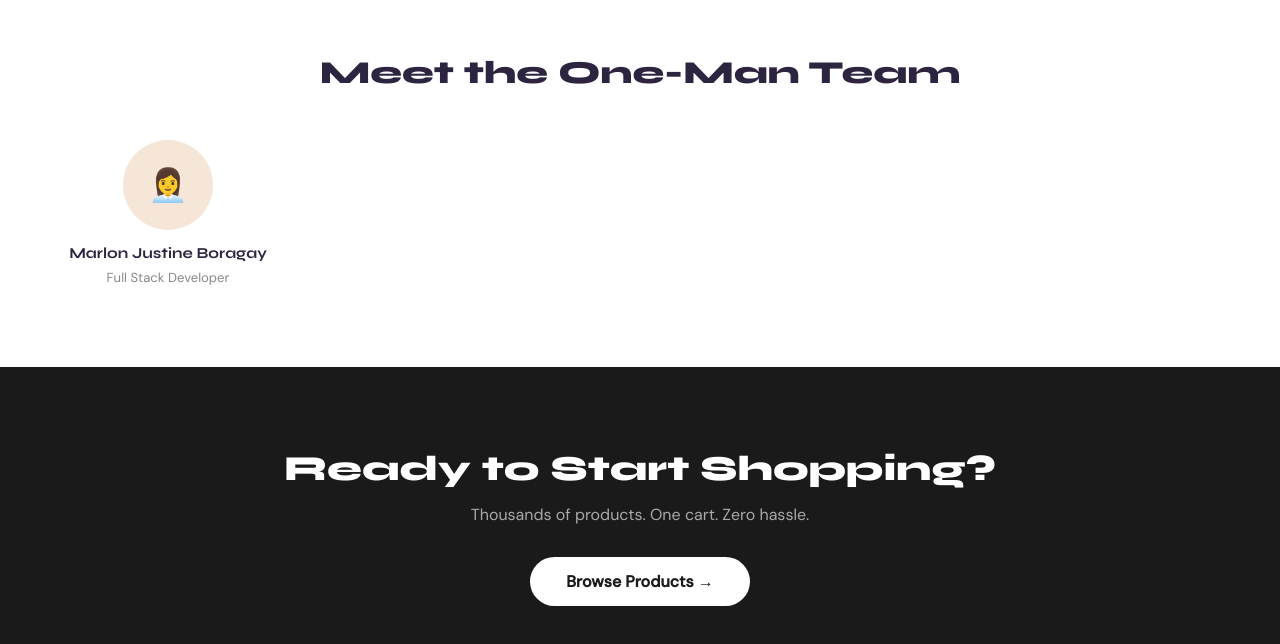
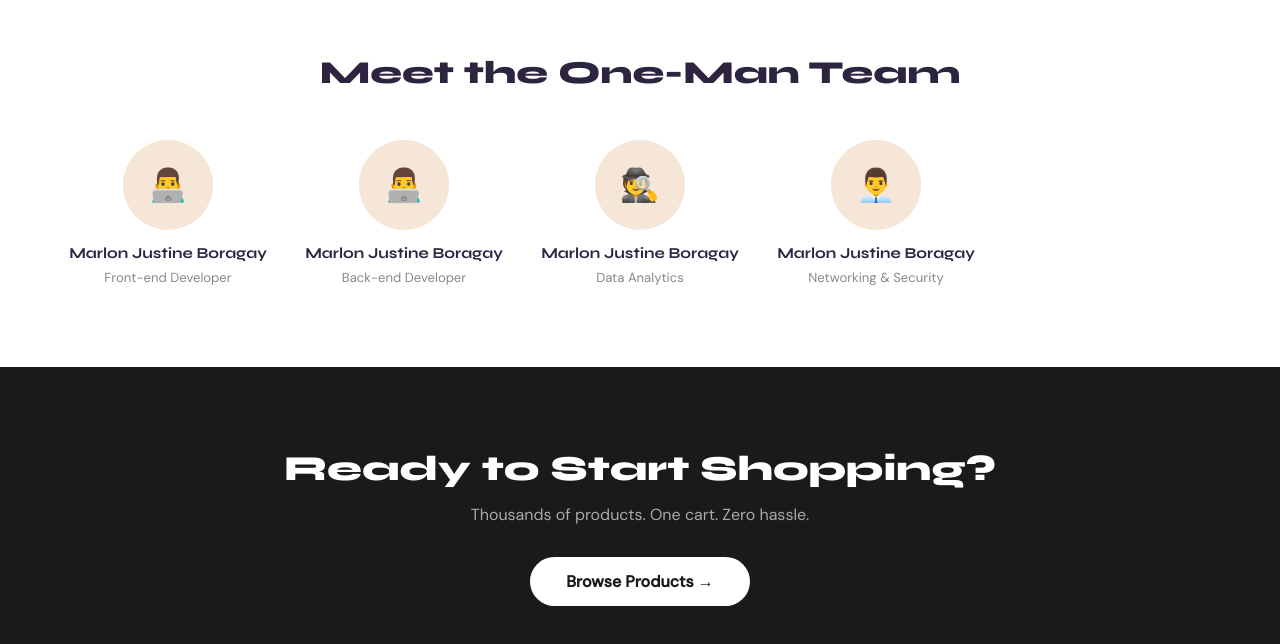
Before and after one commit to ashura17/ShopaPi, a plain HTML site: page about.html in a window 1280 px wide. Shown: the part 2092-2736 px from the top of the page. Drawn offline with Linux system fonts and the light colour scheme.

Commit message:
Update about.html

```diff
--- a/about.html
+++ b/about.html
@@ -187,8 +187,10 @@
 <section class="team-section">
   <h2>Meet the One-Man Team</h2>
   <div class="team-grid">
-    <div class="team-card"><div class="team-avatar" style="background:#f5e6d8;">👩‍💼</div><h4>Marlon Justine Boragay</h4><span>Full Stack Developer</span></div>
-
+    <div class="team-card"><div class="team-avatar" style="background:#f5e6d8;">👨‍💻</div><h4>Marlon Justine Boragay</h4><span>Front-end Developer</span></div>
+    <div class="team-card"><div class="team-avatar" style="background:#f5e6d8;">👨‍💻</div><h4>Marlon Justine Boragay</h4><span>Back-end Developer</span></div>
+    <div class="team-card"><div class="team-avatar" style="background:#f5e6d8;">🕵️</div><h4>Marlon Justine Boragay</h4><span>Data Analytics</span></div>
+    <div class="team-card"><div class="team-avatar" style="background:#f5e6d8;">👨‍💼</div><h4>Marlon Justine Boragay</h4><span>Networking & Security</span></div>
   </div>
 </section>
 
```
